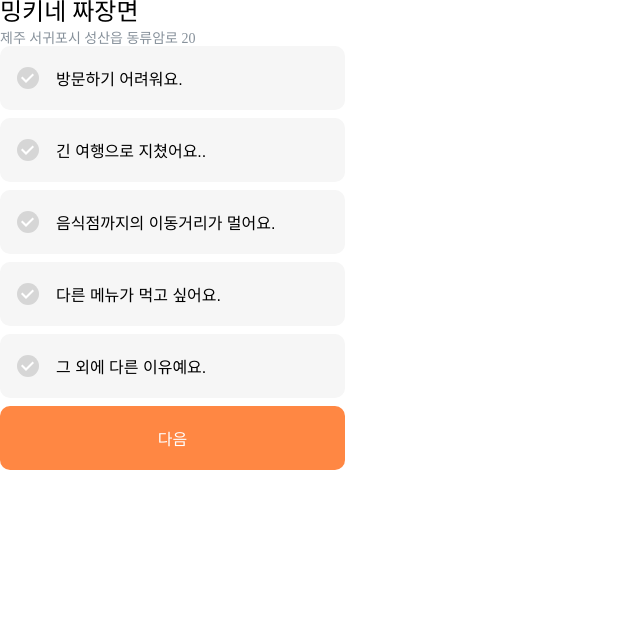
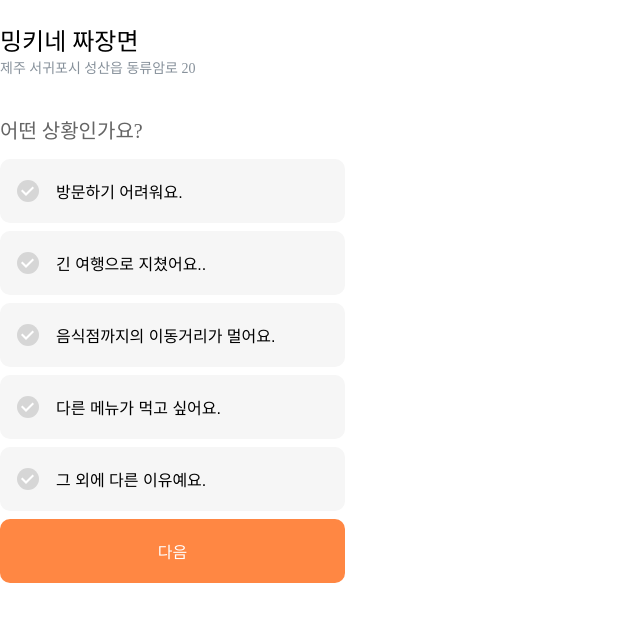
Before and after one commit to samweol/9oormthon-8th-Yukjittai-FE, a React (Create React App) app in the folder krampoline/: page /test in a window 1280 px wide. Shown: the top 622 px of the page, without its empty margins (0-640 px from the left). Built offline with nearby package versions, Linux system fonts and the light colour scheme.

Commit message:
FEAT: 라벨 텍스트 컴포넌트 제작

```diff
--- /dev/null
+++ b/krampoline/src/components/Header/LabelHeader.jsx
@@ -0,0 +1,17 @@
+import React from "react";
+import { styled } from "styled-components";
+import { COLOR } from "../../utils/color";
+import { FONT_SIZE } from "../../utils/fontSize";
+
+const LabelStyle = styled.h2`
+  color: ${COLOR["font-gray-900"]};
+  font-size: ${FONT_SIZE.l};
+  font-weight: 500;
+  padding-top: 45px;
+  margin-bottom: 18px;
+`;
+
+export default function LabelHeader(props) {
+  const { children } = props;
+  return <LabelStyle>{children}</LabelStyle>;
+}
--- a/krampoline/src/components/Header/LocationHeader.jsx
+++ b/krampoline/src/components/Header/LocationHeader.jsx
@@ -6,8 +6,9 @@ import { FONT_SIZE } from "../../utils/fontSize";
 const HeaderContainer = styled.section``;
 const TitleStyle = styled.h1`
   color: ${COLOR["font-black"]};
-  font-size: ${FONT_SIZE.l};
+  font-size: ${FONT_SIZE.xl};
   font-weight: 500;
+  padding-top: 30px;
   margin-bottom: 8px;
 `;
 const LocationStyle = styled.p`
--- a/krampoline/src/pages/Test.jsx
+++ b/krampoline/src/pages/Test.jsx
@@ -3,6 +3,7 @@ import Button from "../components/Button/Button";
 import CheckButton from "../components/CheckButton/CheckButton";
 import { useState } from "react";
 import LocationHeader from "../components/Header/LocationHeader";
+import LabelHeader from "../components/Header/LabelHeader";
 
 export default function Test() {
   const optionList = [
@@ -56,6 +57,7 @@ export default function Test() {
   return (
     <>
       <LocationHeader />
+      <LabelHeader>어떤 상황인가요?</LabelHeader>
       {optionButtonList}
       <Button>다음</Button>
     </>
--- a/krampoline/src/utils/fontSize.js
+++ b/krampoline/src/utils/fontSize.js
@@ -1,5 +1,6 @@
 export const FONT_SIZE = {
-  l: "24px",
+  xl: "24px",
+  l: "20px",
   m: "16px",
   s: "14px",
 };
```
